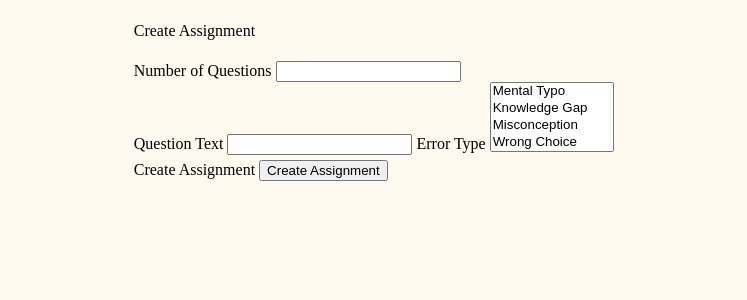
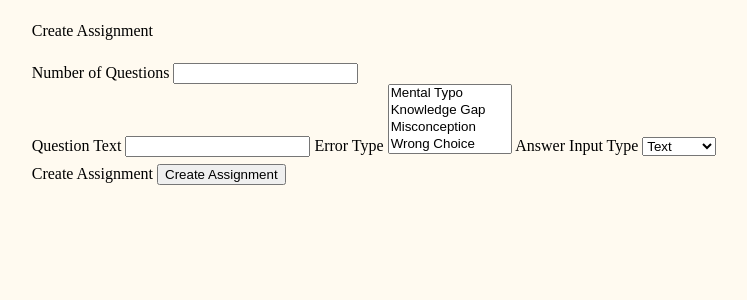
Before and after one commit to alisherturakulov/LLM-in-CS-Education-project, a Flask app: page /assign in a window 1280 px wide. Shown: the top 300 px of the page, without its empty margins (266-1013 px from the left). Run offline with Flask 3, Linux system fonts and the light colour scheme.

Commit message:
add answer input type field to forms and render in form-creator template

```diff
--- a/app/forms.py
+++ b/app/forms.py
@@ -23,6 +23,7 @@ class QuestionForm(FlaskForm):
         csrf = False#csrf will be handled in parent form
     question = StringField("Question Text", validators=[DataRequired()])#error class numbers based on pipeline2 string 'system_prompt_generate1'
     error_types = SelectMultipleField("Error Type", validators=[DataRequired()], choices=[('0', 'Mental Typo'),( '1', 'Knowledge Gap'),('2', 'Misconception'),('3', 'Wrong Choice'),( '4','Structural Blindness')])
+    answer_type = SelectField("Answer Input Type", validators=[DataRequired()], choices=[('0','Text'),('1', 'Highlight')])
 class CreateAssignment(FlaskForm):
     number_of_questions = IntegerField("Number of Questions", validators=[DataRequired()])
     questions = FieldList( FormField(QuestionForm), min_entries=1)
--- a/app/templates/form-creator.html
+++ b/app/templates/form-creator.html
@@ -37,6 +37,8 @@
                         {{ question.question() }}
                         {{ question.error_types.label }}
                         {{ question.error_types() }}
+                        {{ question.answer_type.label }}
+                        {{ question.answer_type() }}
                     </div>
 
                 {% endfor %}
```
Also changed, not shown: app/templates/share.html (+3 -4 lines).
